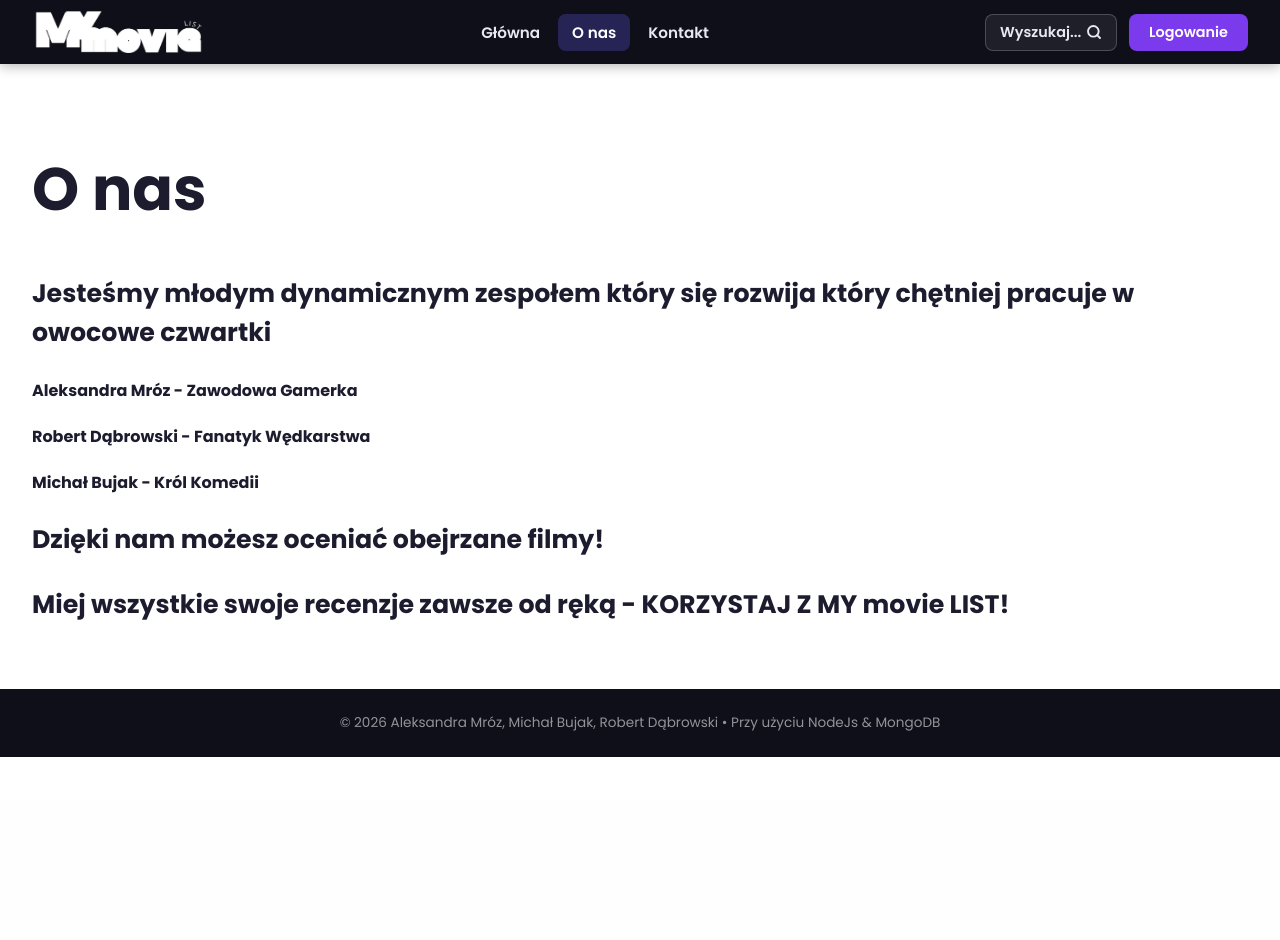
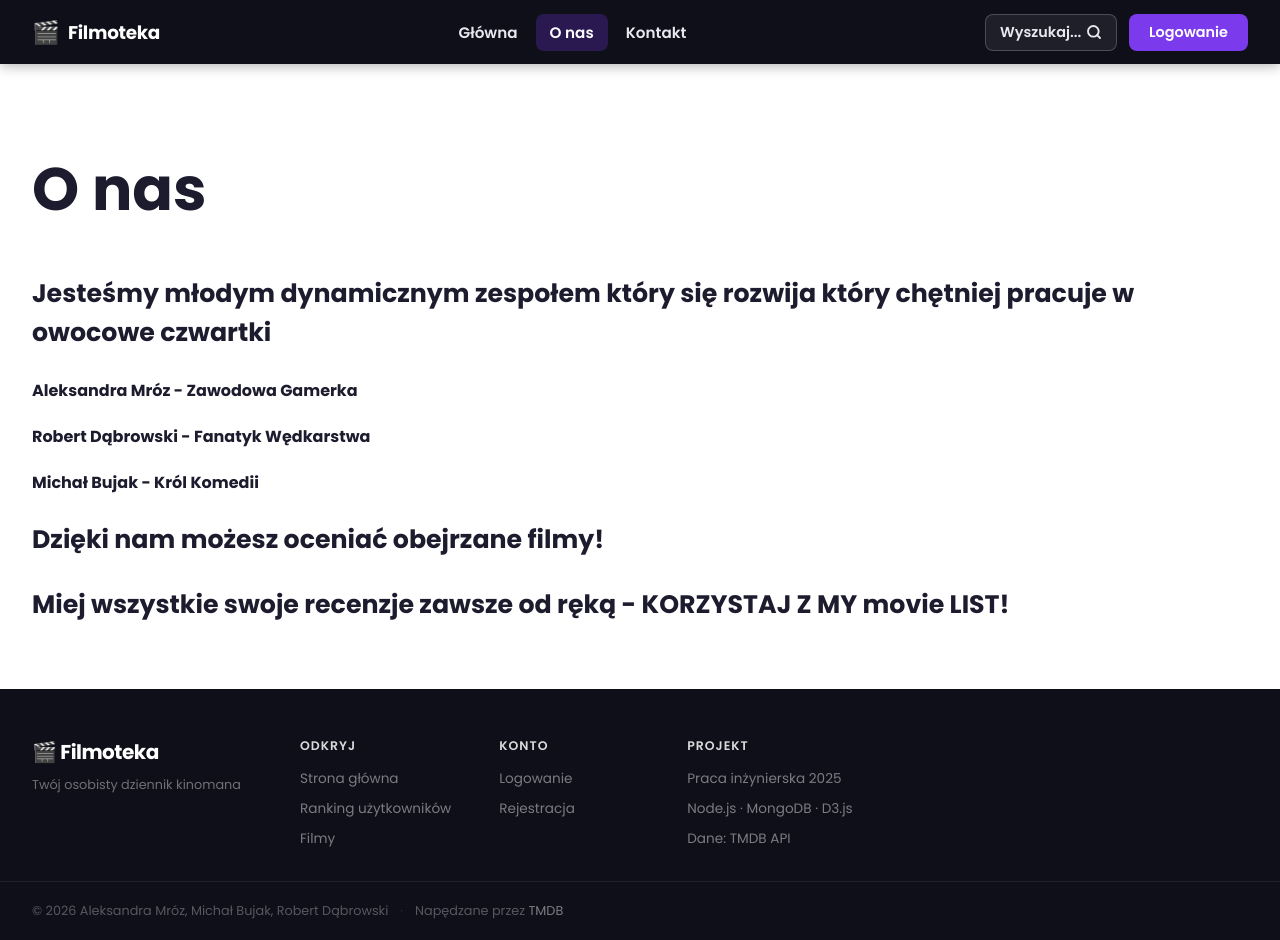
Before and after one commit to AleksandraMroz/RatingMoviesWebAPP, a Node server app: page /about in a window 1280 px wide. Before the commit the page ends 757 px from the top, so only its background shows below. Run offline with Node 20, Linux system fonts and the light colour scheme; some libraries are stand-ins or nearby versions.

Commit message:
Add achievements system, rebrand to Filmoteka, overhaul footer
Achievements:
- server/achievements.js: 15 achievements with unlock conditions
  (ratings milestones, watch time, social follows, lists, genres etc.)
- Dashboard and public profile both compute and display achievements
- Unlocked chips: purple gradient border; locked: greyed-out with grayscale filter

Branding:
- Navbar logo replaced with emoji + "Filmoteka" text (nav-brand CSS)
- Footer rebuilt: 3-column link grid + brand tagline + bottom bar with TMDB credit
- Nav hover color aligned to new --accent #7c3aed

https://claude.ai/code/session_01NdDE2SC74ZYJSqfPxBSBuv

```diff
--- a/public/css/style.css
+++ b/public/css/style.css
@@ -149,6 +149,25 @@ img {
   filter: brightness(0) invert(1);
 }
 
+.nav-brand {
+  display: flex;
+  align-items: center;
+  gap: 8px;
+  text-decoration: none;
+}
+
+.nav-brand-icon {
+  font-size: 1.4rem;
+  line-height: 1;
+}
+
+.nav-brand-name {
+  font-size: 1.15rem;
+  font-weight: 700;
+  color: #fff;
+  letter-spacing: -0.3px;
+}
+
 .header__nav ul {
   list-style: none;
   display: flex;
@@ -461,10 +480,109 @@ img {
 .footer {
   background: var(--nav-bg);
   color: rgba(255,255,255,0.55);
-  text-align: center;
-  padding: 24px 32px;
   font-size: 0.85rem;
-  margin: 0;
+  margin-top: auto;
+}
+
+.footer-inner {
+  max-width: 1400px;
+  margin: 0 auto;
+  padding: 48px 32px 32px;
+  display: flex;
+  gap: 48px;
+  align-items: flex-start;
+}
+
+.footer-brand {
+  flex: 0 0 220px;
+}
+
+.footer-logo {
+  font-size: 1.25rem;
+  font-weight: 700;
+  color: #fff;
+  letter-spacing: -0.5px;
+}
+
+.footer-tagline {
+  margin: 8px 0 0;
+  color: rgba(255,255,255,0.4);
+  font-size: 0.8rem;
+  line-height: 1.5;
+}
+
+.footer-links {
+  flex: 1;
+  display: flex;
+  gap: 48px;
+}
+
+.footer-col {
+  display: flex;
+  flex-direction: column;
+  gap: 10px;
+  min-width: 140px;
+}
+
+.footer-col h5 {
+  color: rgba(255,255,255,0.85);
+  font-size: 0.78rem;
+  font-weight: 600;
+  text-transform: uppercase;
+  letter-spacing: 1px;
+  margin: 0 0 4px;
+}
+
+.footer-col a,
+.footer-col span {
+  color: rgba(255,255,255,0.45);
+  text-decoration: none;
+  font-size: 0.85rem;
+  transition: color 0.2s;
+}
+
+.footer-col a:hover {
+  color: var(--accent);
+}
+
+.footer-bottom {
+  max-width: 1400px;
+  margin: 0 auto;
+  padding: 20px 32px;
+  border-top: 1px solid rgba(255,255,255,0.08);
+  display: flex;
+  align-items: center;
+  gap: 12px;
+  font-size: 0.8rem;
+  color: rgba(255,255,255,0.3);
+}
+
+.footer-bottom a {
+  color: rgba(255,255,255,0.45);
+  text-decoration: none;
+}
+
+.footer-bottom a:hover { color: var(--accent); }
+
+.footer-sep { opacity: 0.4; }
+
+@media (max-width: 768px) {
+  .footer-inner {
+    flex-direction: column;
+    gap: 32px;
+    padding: 36px 20px 24px;
+  }
+  .footer-links {
+    flex-wrap: wrap;
+    gap: 28px;
+  }
+  .footer-bottom {
+    flex-direction: column;
+    align-items: flex-start;
+    gap: 4px;
+    padding: 16px 20px;
+  }
+  .footer-sep { display: none; }
 }
 
 /* ===== PAGINATION ===== */
--- a/views/partials/footer.ejs
+++ b/views/partials/footer.ejs
@@ -1,4 +1,40 @@
 <footer class="footer">
-  &copy; <%= new Date().getFullYear(); %> Aleksandra Mróz, Michał Bujak, Robert
-  Dąbrowski • Przy użyciu NodeJs & MongoDB
+  <div class="footer-inner">
+    <div class="footer-brand">
+      <span class="footer-logo">🎬 Filmoteka</span>
+      <p class="footer-tagline">Twój osobisty dziennik kinomana</p>
+    </div>
+
+    <div class="footer-links">
+      <div class="footer-col">
+        <h5>Odkryj</h5>
+        <a href="/">Strona główna</a>
+        <a href="/discover">Ranking użytkowników</a>
+        <a href="/movies">Filmy</a>
+      </div>
+      <div class="footer-col">
+        <h5>Konto</h5>
+        <% if (locals.username) { %>
+          <a href="/dashboard">Mój dashboard</a>
+          <a href="/profile/<%= locals.username %>">Mój profil</a>
+          <a href="/following">Obserwowane</a>
+        <% } else { %>
+          <a href="/login">Logowanie</a>
+          <a href="/register">Rejestracja</a>
+        <% } %>
+      </div>
+      <div class="footer-col">
+        <h5>Projekt</h5>
+        <span>Praca inżynierska 2025</span>
+        <span>Node.js · MongoDB · D3.js</span>
+        <span>Dane: TMDB API</span>
+      </div>
+    </div>
+  </div>
+
+  <div class="footer-bottom">
+    <span>&copy; <%= new Date().getFullYear() %> Aleksandra Mróz, Michał Bujak, Robert Dąbrowski</span>
+    <span class="footer-sep">·</span>
+    <span>Napędzane przez <a href="https://www.themoviedb.org/" target="_blank" rel="noopener">TMDB</a></span>
+  </div>
 </footer>
--- a/views/partials/header.ejs
+++ b/views/partials/header.ejs
@@ -1,7 +1,8 @@
 <nav class="site-nav">
   <div class="nav-inner">
-    <a href="<%= isLoggedIn ? '/dashboard' : '/' %>" class="header__logo">
-      <img src="/img/Mymovielistlogo.png" alt="MyMovieList" />
+    <a href="<%= isLoggedIn ? '/dashboard' : '/' %>" class="header__logo nav-brand">
+      <span class="nav-brand-icon">🎬</span>
+      <span class="nav-brand-name">Filmoteka</span>
     </a>
 
     <nav class="header__nav">
```
Also changed, not shown: other parts of public/css/style.css (+40 -1 lines), server/achievements.js (added, +116 -0 lines), server/routes/admin.js (+53 -1 lines), views/admin/dashboard.ejs (+12 -0 lines), views/profile.ejs (+12 -0 lines).
